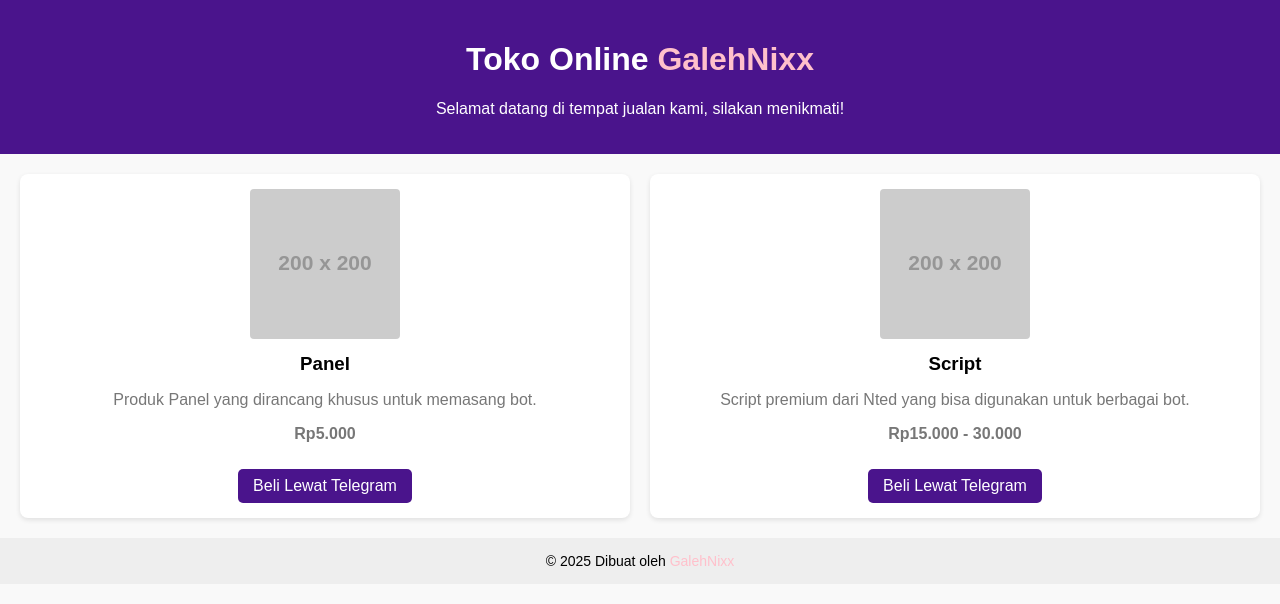
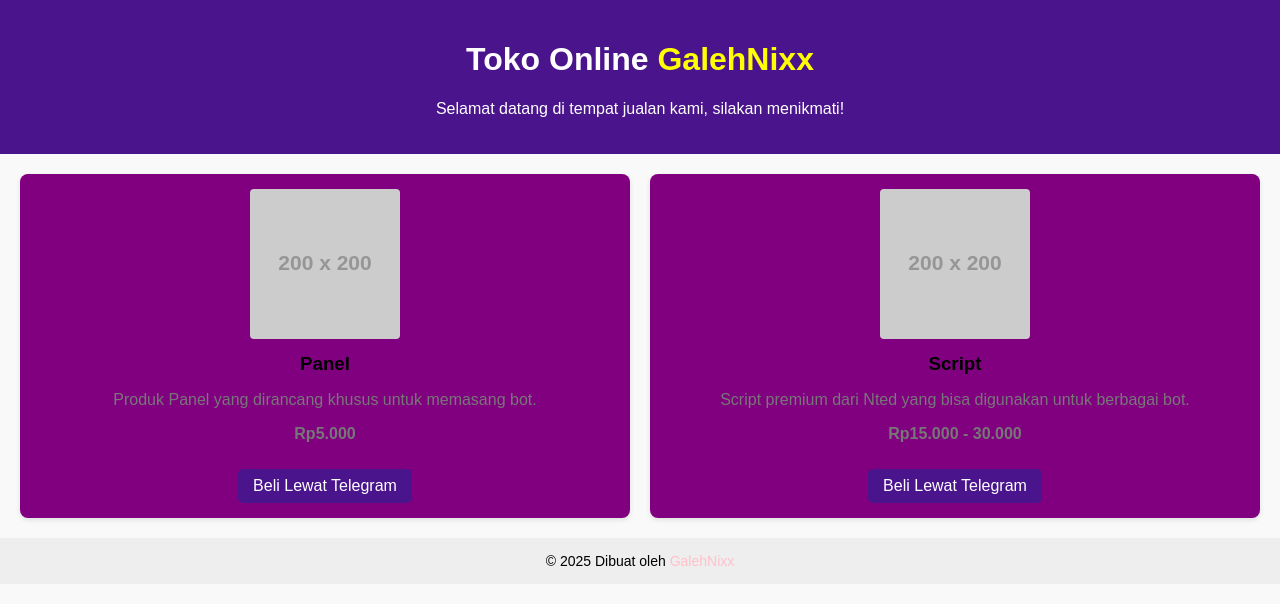
Before and after one commit to GalehNizx/toko, a plain HTML site: page index.html in a window 1280 px wide. Drawn offline with Linux system fonts and the light colour scheme; placeholder pictures from the web are drawn by us.

Commit message:
Update index.html

```diff
--- a/index.html
+++ b/index.html
@@ -18,7 +18,7 @@
       text-align: center;
     }
     h1 span {
-      color: pink;
+      color: yellow;
     }
     .produk {
       display: grid;
@@ -27,7 +27,7 @@
       padding: 20px;
     }
     .card {
-      background-color: white;
+      background-color: purple;
       border-radius: 8px;
       box-shadow: 0 2px 5px rgba(0,0,0,0.1);
       padding: 15px;
```
